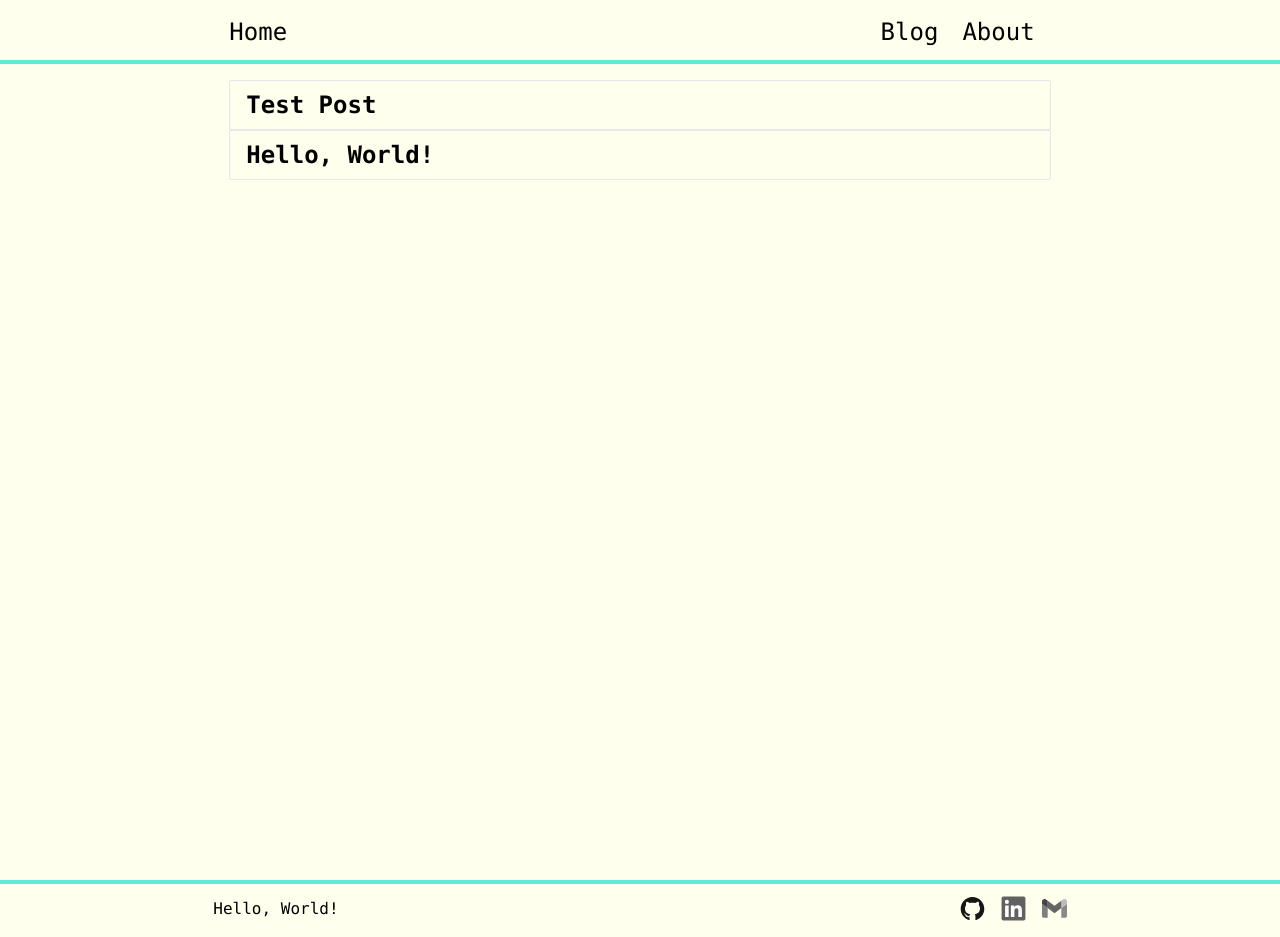
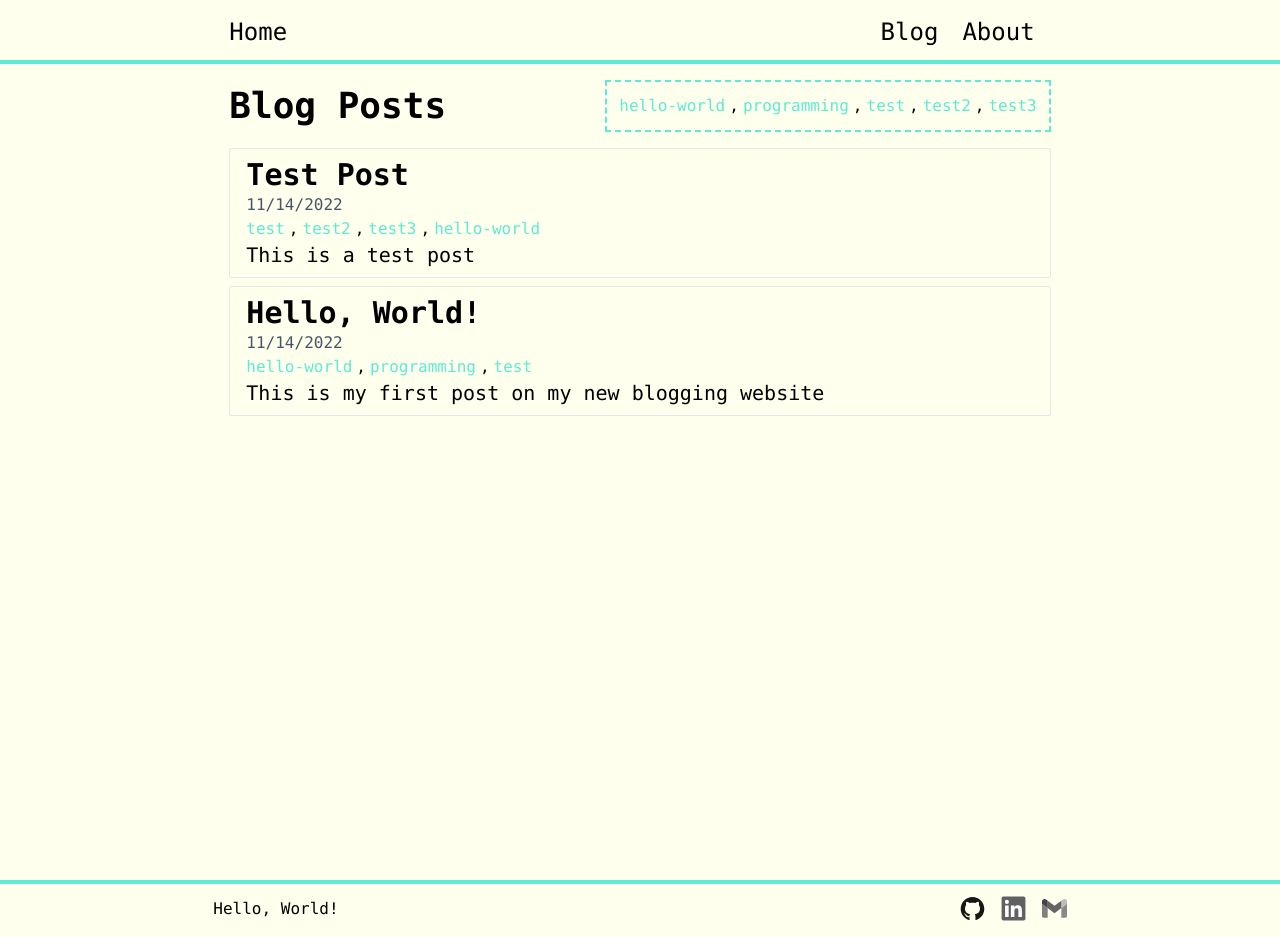
Before and after one commit to DanielVolchek/volchek.dev, a Next.js app: page /blog in a window 1280 px wide. Built offline with nearby package versions, Linux system fonts and the light colour scheme.

Commit message:
added filter system based on tags in blog index

```diff
--- /dev/null
+++ b/src/components/filters.tsx
@@ -0,0 +1,79 @@
+type Props = {
+  filterList: string[];
+  currentlyFiltered: string[];
+  filterListStyles?: boolean;
+  onReset?: () => void;
+  onClick: (filter: string) => void;
+};
+export default function Filters({
+  filterList,
+  currentlyFiltered,
+  onClick,
+  filterListStyles,
+  onReset = () => {
+    throw new Error("onReset not defined");
+  },
+}: Props) {
+  return (
+    <ul
+      className={`flex flex-wrap gap-1 ${
+        filterListStyles ? "border-2 border-dashed border-teal-300 p-3" : ""
+      }`}
+    >
+      {filterList.map((tag, index) => {
+        return (
+          <>
+            <FilteredTag
+              key={tag}
+              tag={tag}
+              currentlyFiltered={currentlyFiltered.includes(tag)}
+              onClick={onClick}
+            />
+            {index !== filterList.length - 1 ? "," : ""}
+          </>
+        );
+      })}
+    </ul>
+  );
+}
+
+const FilteredTag = ({
+  tag,
+  currentlyFiltered,
+  onClick,
+}: {
+  tag: string;
+  currentlyFiltered: boolean;
+  onClick: (tag: string) => void;
+}) => {
+  const clickedTag = (event: React.MouseEvent<HTMLSpanElement>) => {
+    event.preventDefault();
+    event.stopPropagation();
+    onClick(tag);
+  };
+  return (
+    <li
+      className={`flex items-center ${
+        currentlyFiltered ? "font-bold" : ""
+      } cursor-pointer text-teal-300`}
+      onClick={clickedTag}
+    >
+      {tag} {currentlyFiltered && <FilteredXSym onClick={clickedTag} />}
+    </li>
+  );
+};
+
+const FilteredXSym = ({
+  onClick,
+}: {
+  onClick: (event: React.MouseEvent<HTMLSpanElement>) => void;
+}) => {
+  return (
+    <span
+      className="flex h-4 w-4 cursor-pointer items-center justify-center rounded-[50%] bg-red-700 px-2 text-white"
+      onClick={onClick}
+    >
+      X
+    </span>
+  );
+};
--- a/src/components/postinfo.tsx
+++ b/src/components/postinfo.tsx
@@ -1,20 +1,30 @@
 import Link from "next/link";
 import * as path from "path";
+import type { Post } from "../lib/fetchpost";
+import Filters from "./filters";
 
-export type Post = {
-  title: string;
-  desc: string;
-  tags: string[];
-  slug: string;
-  date: string;
-  id: number;
-};
-
-export default function PostInfo({ title, desc, tags, slug, date, id }: Post) {
+export default function PostInfo({
+  title,
+  desc,
+  tags,
+  slug,
+  date,
+  currentlyFiltered,
+  onClick,
+}: Post & { currentlyFiltered: string[]; onClick: (tag: string) => void }) {
   return (
     <Link href={path.join("/blog", slug)}>
       <div className="rounded-sm border border-gray-200 px-4 py-2">
-        <h2 className="text-2xl font-semibold capitalize">{title}</h2>
+        <div className="">
+          <h2 className="text-3xl font-semibold capitalize">{title}</h2>
+          <span className="text-xl text-slate-600 lg:text-base">{date}</span>
+        </div>
+        <Filters
+          filterList={tags}
+          currentlyFiltered={currentlyFiltered}
+          onClick={onClick}
+        />
+        <p className="text-xl">{desc}</p>
       </div>
     </Link>
   );
--- a/src/lib/fetchpost.ts
+++ b/src/lib/fetchpost.ts
@@ -1,4 +1,3 @@
-import type { Post } from "../components/postinfo";
 import * as fs from "fs";
 import * as path from "path";
 import z from "zod";
@@ -14,12 +13,12 @@ const postSchema = z.object({
   id: z.number(),
 });
 
+export type Post = z.infer<typeof postSchema>;
+
 export function fetchAllPostData(): Post[] {
   const data = fs.readFileSync(path.join(postsDir, "posts.json"), "utf-8");
   // throw an error if any posts are invalid
-  const parsedData = JSON.parse(data) as Post[];
-  for (const post of parsedData) validatePostData(post);
-  return JSON.parse(data) as Post[];
+  return z.array(postSchema).parse(JSON.parse(data));
 }
 
 export function fetchPostData(slug: string) {
@@ -29,7 +28,3 @@ export function fetchPostData(slug: string) {
   }
   throw new Error("Post not found");
 }
-
-export function validatePostData(post: Post) {
-  postSchema.parse(post);
-}
--- a/src/pages/about.tsx
+++ b/src/pages/about.tsx
@@ -22,7 +22,7 @@ const About: NextPage = ({}) => {
                   <Image
                     src={me}
                     alt="Daniel Volchek - Profile Image"
-                    className="order-first mt-4 h-auto rounded-md border-4 border-teal-300 lg:order-last lg:ml-6 lg:w-[25vw] xl:w-[18vw] 2xl:w-[15vw]"
+                    className="order-first mt-4 h-auto rounded-md border-4 border-teal-300 lg:order-last lg:ml-6 lg:w-[30vw] xl:w-[25vw] 2xl:w-[20vw]"
                   />
                   <div className="flex flex-col">
                     <Section
--- a/src/pages/blog/[slug].tsx
+++ b/src/pages/blog/[slug].tsx
@@ -45,22 +45,25 @@ export const getStaticProps = async ({ params }: GetStaticPropsContext) => {
 };
 
 export const getStaticPaths = async () => {
-  console.log("getstaticpaths");
   const pages = g.sync(path.join(postsDir, "*.md"));
+
   if (!pages) return { paths: [], fallback: false };
-  console.log("passed");
   if (new Set(pages).size !== pages.length)
     throw new Error("Duplicate slugs found in posts");
+
   const pageData = fetchAllPostData();
+
+  const ids = pageData.map((data) => data.id);
+  if (new Set(ids).size !== ids.length)
+    throw new Error("Duplicate ids found in posts.json");
+
   const paths = pages.map((page) => {
     const slug = page.split("/").pop()?.replace(".md", "");
     if (!pageData.find((data) => data.slug === slug))
       throw new Error(`No post found in posts.json for ${slug}`);
     return { params: { slug } };
   });
-  const ids = pageData.map((data) => data.id);
-  if (new Set(ids).size !== ids.length)
-    throw new Error("Duplicate ids found in posts.json");
+
   return {
     paths,
     fallback: false,
--- a/src/pages/blog/index.tsx
+++ b/src/pages/blog/index.tsx
@@ -1,59 +1,90 @@
 import type { InferGetStaticPropsType, NextPage } from "next";
-import { useEffect, useMemo } from "react";
+import { useEffect, useMemo, useState } from "react";
 import PostInfo from "../../components/postinfo";
 import Head from "next/head";
+import type { Post } from "../../lib/fetchpost";
 import { fetchAllPostData } from "../../lib/fetchpost";
+import Filters from "../../components/filters";
 
 type Props = InferGetStaticPropsType<typeof getStaticProps>;
 
-const Blog: NextPage<Props> = ({ data }) => {
-  const posts = useMemo(() => {
-    if (!data) return null;
-    return data.sort((a, b) => b.id - a.id);
-  }, [data]);
+const Blog: NextPage<Props> = ({ data, tags }) => {
+  const [filters, setFilters] = useState<string[]>([]);
+  const [visiblePosts, setVisiblePosts] = useState<Post[]>(data);
+
+  const resetFilters = (posts: Post[]) => {
+    setFilters([]);
+    setVisiblePosts([...posts]);
+  };
 
   useEffect(() => {
-    console.log(data);
-  }, [data]);
+    setVisiblePosts(
+      data.filter((post) =>
+        filters.every((filter) => post.tags.includes(filter))
+      )
+    );
+  }, [data, filters]);
+
+  const modifyFilter = (tag: string) => {
+    if (filters.includes(tag)) {
+      setFilters(filters.filter((t) => t !== tag));
+    } else setFilters([...filters, tag]);
+  };
   return (
     <>
       <>
         <Head>
           <title>Blog - Volchek.Dev</title>
         </Head>
-        {posts?.map((post) => {
-          return <PostInfo key={post.slug} {...post} />;
-        })}
+        <div>
+          <div className="flex flex-col items-center justify-between lg:flex-row">
+            <h1 className="pb-5 text-5xl font-semibold md:text-4xl lg:pb-0">
+              Blog Posts
+            </h1>
+            <div className="flex gap-2">
+              {filters.length !== 0 && (
+                <button
+                  onClick={() => resetFilters(data)}
+                  className="rounded-md border-2 border-teal-300 bg-white px-4 py-2 transition-colors hover:border-white hover:bg-teal-300 hover:text-white"
+                >
+                  Reset Filters
+                </button>
+              )}
+              <Filters
+                onClick={modifyFilter}
+                filterList={tags}
+                currentlyFiltered={filters}
+                filterListStyles={true}
+                onReset={() => resetFilters(data)}
+              />
+            </div>
+          </div>
+          <div className="flex flex-col gap-2 pt-4">
+            {visiblePosts?.map((post) => {
+              return (
+                <PostInfo
+                  key={post.slug}
+                  currentlyFiltered={filters}
+                  onClick={modifyFilter}
+                  {...post}
+                />
+              );
+            })}
+          </div>
+        </div>
       </>
     </>
   );
 };
 
 export const getStaticProps = async () => {
-  let data;
-  try {
-    data = fetchAllPostData();
-    if (!data) return null;
-    if (!Array.isArray(data))
-      throw new Error(
-        `BlogPost data formatted incorrectly: expected array, received ${JSON.stringify(
-          data
-        )}`
-      );
-  } catch (e) {
-    console.error("Error in gsp on blog/index: ", e);
-    return {
-      props: {
-        notFound: true,
-      },
-    };
-  }
-
+  const data = fetchAllPostData();
+  const tags = new Set(data.map((post) => post.tags).flat());
   return {
     props: {
-      data,
+      data: data.sort((a, b) => b.id - a.id),
+      tags: Array.from(tags),
     },
   };
 };
-
 export default Blog;
--- a/src/pages/index.tsx
+++ b/src/pages/index.tsx
@@ -58,14 +58,14 @@ const Home: NextPage = () => {
         <h2 className="pl-4 text-xl">I&apos;ve made some stuff already</h2>
         <Projects />
       </article>
+      <h2 className="text-2xl font-medium">Wanna get in contact?</h2>
       <article className="my-2 pl-4">
-        <h2 className="text-2xl font-medium">Wanna get in contact?</h2>
         <Section
           header={"Email me!"}
           p={
             <>
               I&apos;d love to hear from you! If you have any feedback, wanna
-              work together, or just wanna chat... shoot me an email over{" "}
+              collaborate, or just wanna chat... shoot me an email over{" "}
               <Link
                 href="mailto:daniel@volchek.dev?subject=Hi!"
                 content="here!"
--- a/src/posts/posts.json
+++ b/src/posts/posts.json
@@ -2,7 +2,7 @@
   {
     "title": "Hello, World!",
     "desc": "This is my first post on my new blogging website",
-    "tags": [""],
+    "tags": ["hello-world", "programming", "test"],
     "slug": "hello-world",
     "date": "11/14/2022",
     "id": 0
@@ -10,7 +10,7 @@
   {
     "title": "Test post",
     "desc": "This is a test post",
-    "tags": [""],
+    "tags": ["test", "test2", "test3", "hello-world"],
     "slug": "test",
     "date": "11/14/2022",
     "id": 1
```
